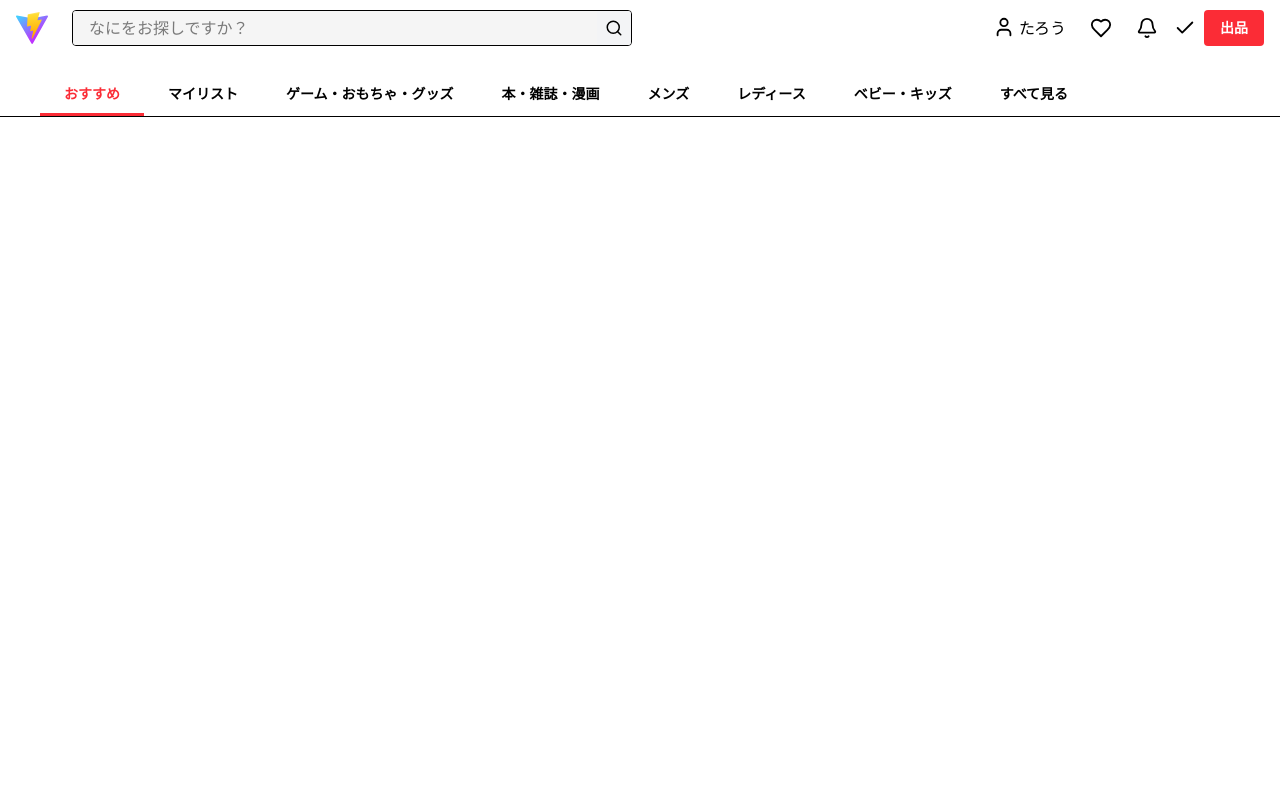
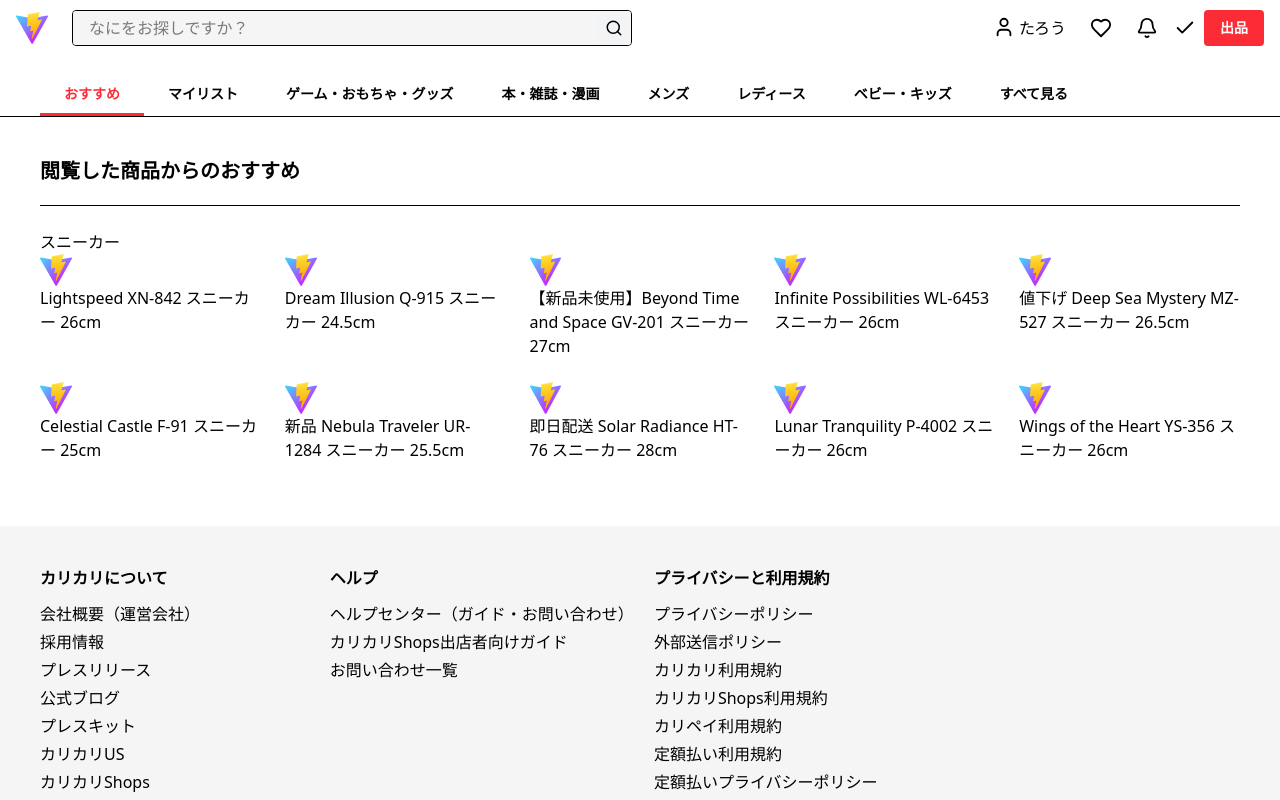
Before and after one commit to NaokiHaba/react-course-sample, a React (Vite) app in the folder packages/mercali-clone/: page / in a window 1280 px wide. Shown: the top 800 px of the page. Built offline with nearby package versions, Linux system fonts and the light colour scheme.

Commit message:
feat: Add sneakersProductsMaster data and display recommended products

```diff
--- a/packages/mercali-clone/src/App.tsx
+++ b/packages/mercali-clone/src/App.tsx
@@ -1,5 +1,7 @@
 import { Categories } from "./components";
 import { PageHeader, PageNavigation, PageFooter } from "./layouts";
+import { sneakersProductsMaster } from "./data";
+import { Products } from "./components";
 
 function App() {
 	return (
@@ -8,7 +10,12 @@
 				<PageHeader />
 				<Categories />
 			</div>
-			<div className="min-h-screen" />
+			<main className="container mx-auto max-w-screen-xl p-5 lg:p-10">
+				<h2 className="pb-5 text-lg font-bold text-secondary-text lg:text-xl">
+					閲覧した商品からのおすすめ
+				</h2>
+				<Products product={sneakersProductsMaster} />
+			</main>
 			<PageNavigation />
 			<PageFooter />
 		</>
```
